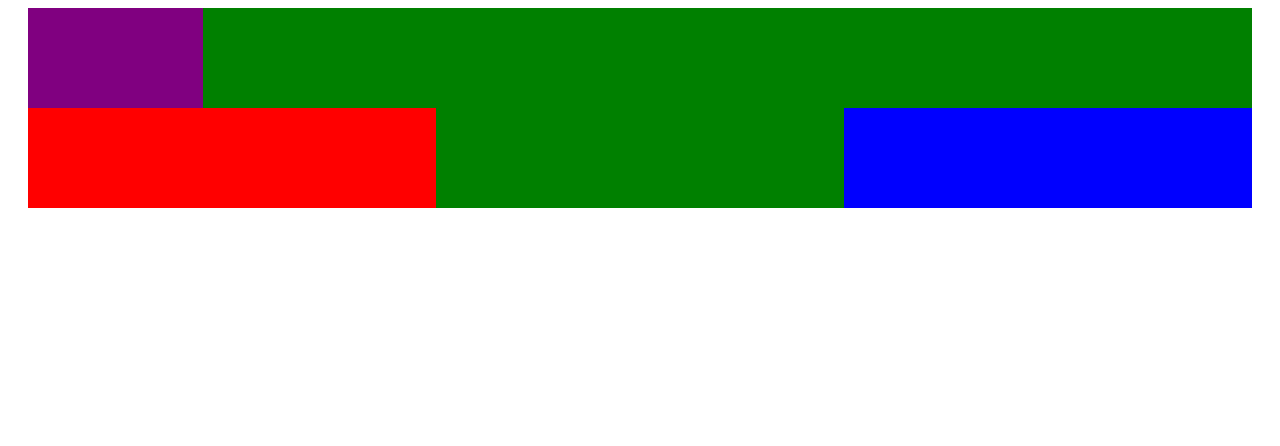
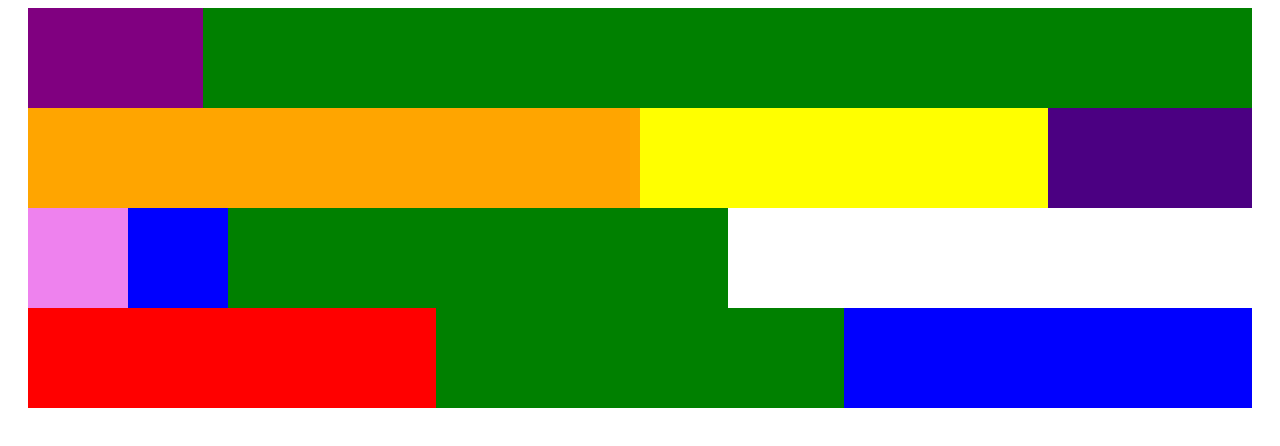
Before and after one commit to cbm360/custom-responsive-grid, a plain HTML site: page index.html in a window 1280 px wide. Drawn offline with Linux system fonts and the light colour scheme.

Commit message:
Created fixed width classes, and updated main to block

```diff
--- a/index.html
+++ b/index.html
@@ -13,6 +13,16 @@
                 <nav class="col-12 green"></nav>
             </header>
             <main>
+                <section class="row">
+                    <div class="col-6 orange"></div>
+                    <div class="col-4 yellow"></div>
+                    <div class="col-2 indigo"></div>
+                </section>
+                <section class="row">
+                    <div class="width100 violet"></div>
+                    <div class="width300 blue"></div>
+                    <div class="width500 green"></div>
+                </section>
             </main>
             <footer>
                 <div class="col-4 red"></div>
--- a/style.css
+++ b/style.css
@@ -1,16 +1,10 @@
-header {
+header, footer  {
     display: flex;
     width: 100%;
 }
 
 main {
-    display: flex;
-    background-color: gray;
-    width: 100%;
-}
-
-footer {
-    display: flex;
+    display: block;
     width: 100%;
 }
 
@@ -23,6 +17,7 @@ footer {
 
 .row {
     display: flex;
+    flex-wrap: wrap;
     width: 100%;
 }
 
@@ -74,8 +69,40 @@ footer {
     width: 100%;
 }
 
+.width100 {
+    width: 100px;
+}
+
+.width300 {
+    width: 100px;
+}
+
+.width500 {
+    width: 500px;
+}
+
 .red {
     background-color: red;
+    height: 100px;
+}
+
+.orange {
+    background-color: orange;
+    height: 100px;
+}
+
+.yellow {
+    background-color: yellow;
+    height: 100px;
+}
+
+.indigo {
+    background-color: indigo;
+    height: 100px;
+}
+
+.violet {
+    background-color: violet;
     height: 100px;
 }
 
```
